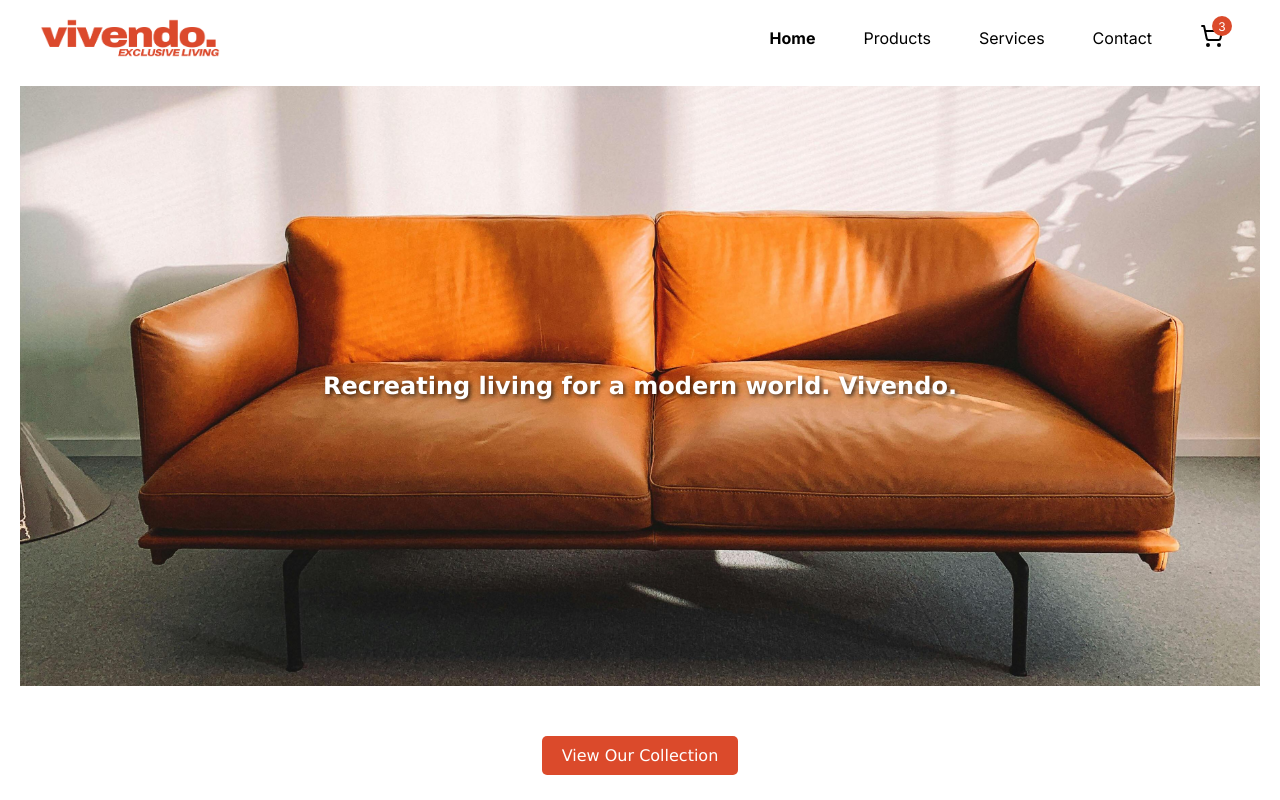
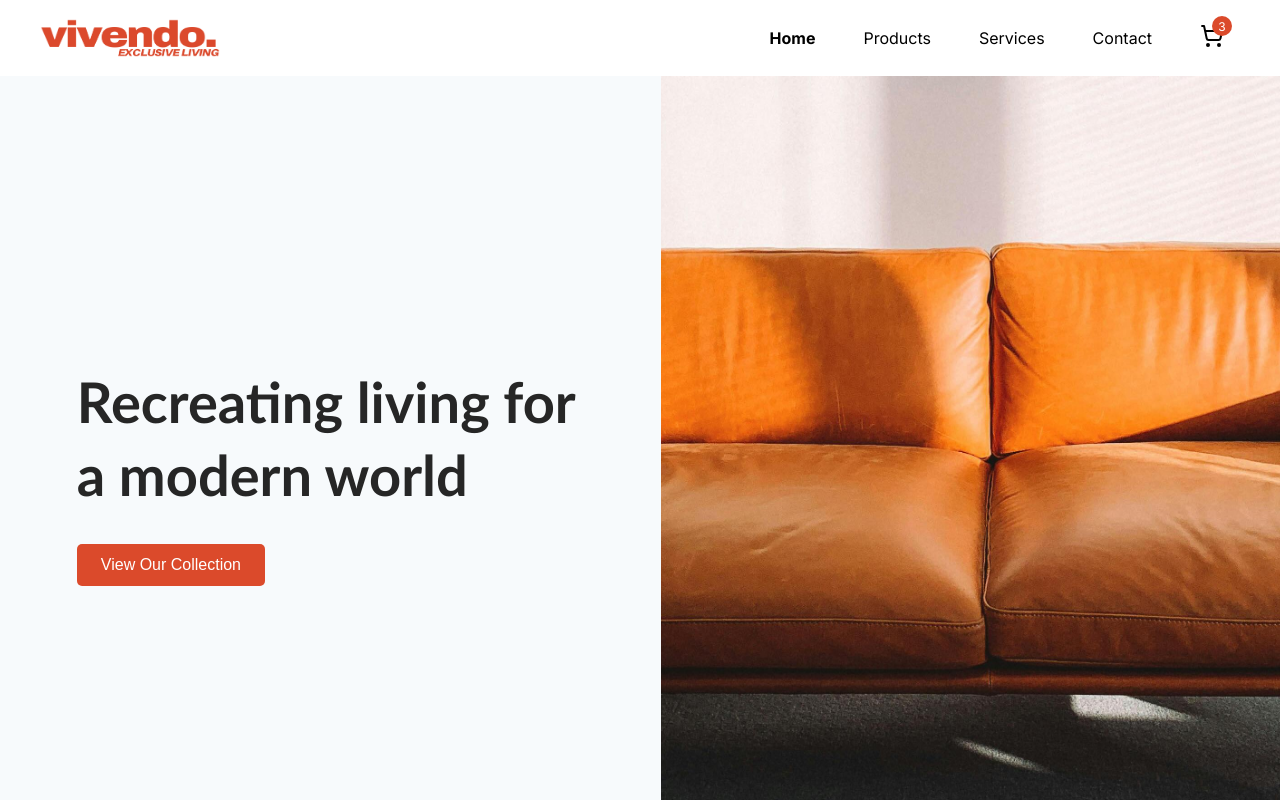
Before and after one commit to EdwardSpaeth/Cloud-Project-Group-11, a Next.js app in the folder frontend/webshop/: page / in a window 1280 px wide. Shown: the top 800 px of the page. Built offline with nearby package versions, Linux system fonts and the light colour scheme.

Commit message:
Landing page adjustments

```diff
--- a/frontend/webshop/src/app/page.js
+++ b/frontend/webshop/src/app/page.js
@@ -5,24 +5,25 @@ import styles from "./page.module.css";
 export default function Home() {
   return (
     <div className={styles.page}>
-      <main className={styles.main}>
-        <section className={styles.hero}>
-          <div className={styles.landingImageContainer}>
-            <Image
-              src="/images/Landing.jpg"
-              alt="Landing Image"
-              layout="fill"
-              objectFit="cover"
-              className={styles.landingImage}
-            />
-            <div className={styles.landingText}>
-              <h2>Recreating living for a modern world. Vivendo.</h2>
-            </div>
-          </div>
+      <main className={styles.hero}>
+        <div className={styles.leftSide}>
+          <h1 className={styles.slogan}>
+            Recreating living for a modern world
+          </h1>
           <Link className={styles.cta} href="/pages/shop">
             View Our Collection
           </Link>
-        </section>
+        </div>
+
+
+        <div className={styles.rightSide}>
+          <Image
+            src="/images/Landing.jpg"
+            alt="Landing Image"
+            fill
+            className={styles.landingImage}
+          />
+        </div>
       </main>
     </div>
   );
--- a/frontend/webshop/src/app/page.module.css
+++ b/frontend/webshop/src/app/page.module.css
@@ -1,100 +1,53 @@
 .page {
+  margin: 0;
+  padding: 0;
   font-family: Arial, sans-serif;
-  color: #fff;
-  background-color: #fff;
-  padding: 0;
-  margin: 0;
+  background-color: #f7fafc;
 }
 
-.header {
+
+.hero {
   display: flex;
-  justify-content: space-between;
-  align-items: center;
-  background-color: #ffffff;
+  min-height: 100vh;
+
 }
 
-.logo {
-  width: 200px;
-  height: auto;
+.leftSide {
+  flex: 1;
+  display: flex;
+  flex-direction: column;
+  justify-content: center;
+  align-items: flex-start;
+  text-align: left;
+  padding: 4.8rem;
 }
 
-.nav a {
+.slogan {
+  font-size: 3.5rem;
+  line-height: 1.3;
+  margin: 0 0 1rem 0;
   color: #262626;
-  margin: 0 15px;
-  text-decoration: none;
-}
-
-.hero {
-  text-align: center;
-  padding: 10px 20px;
-  background-color: #ffffff;
-}
-
-.hero h1 {
-  color: #262626;
-  margin-bottom: 50px;
-}
-
-.landingImageContainer {
-  position: relative;
-  width: 100%;
-  height: 600px;
-  margin-bottom: 50px;
-}
-
-.landingImage {
-  position: absolute;
-  top: 0;
-  left: 0;
-  width: 100%;
-  height: 100%;
-  object-fit: fill;
-  margin-top: 10;
-}
-
-.landingText {
-  position: absolute;
-  top: 50%;
-  left: 50%;
-  transform: translate(-50%, -50%);
-  color: #fff;
-  text-shadow: 2px 2px 4px rgba(0, 0, 0, 0.7);
-  text-align: center;
-  width: 80%;
-  font-family:Verdana, Geneva, Tahoma, sans-serif
+  font-family:'Trebuchet MS', 'Lucida Sans Unicode', 'Lucida Grande', 'Lucida Sans', Arial, sans-serif
 }
 
 .cta {
   display: inline-block;
-  margin-top: 0px;
-  padding: 10px 20px;
+  margin-top: 1rem;
+  padding: 0.75rem 1.5rem;
   background-color: #db4a2b;
   color: #fff;
   text-decoration: none;
   border-radius: 5px;
-  font-family: Verdana, Geneva, Tahoma, sans-serif;
 }
 
-.section {
-  background-color: #fff;
+.rightSide {
+  flex: 1.22;
+  position: relative;
+  height: 100vh;
+  max-height: 800px;
+
 }
 
-.section h2 {
-  font-size: 2em;
-  color: #262626;
-  margin-bottom: 20px;
+.landingImage {
+  object-fit: cover;
 }
-
-.section p, .section ul {
-  font-size: 1em;
-  color: #262626;
-}
-
-.footer {
-  text-align: center;
-  background-color: #f3f3f3;
-}
-
-.footer p {
-  color: #262626;
-}
```
